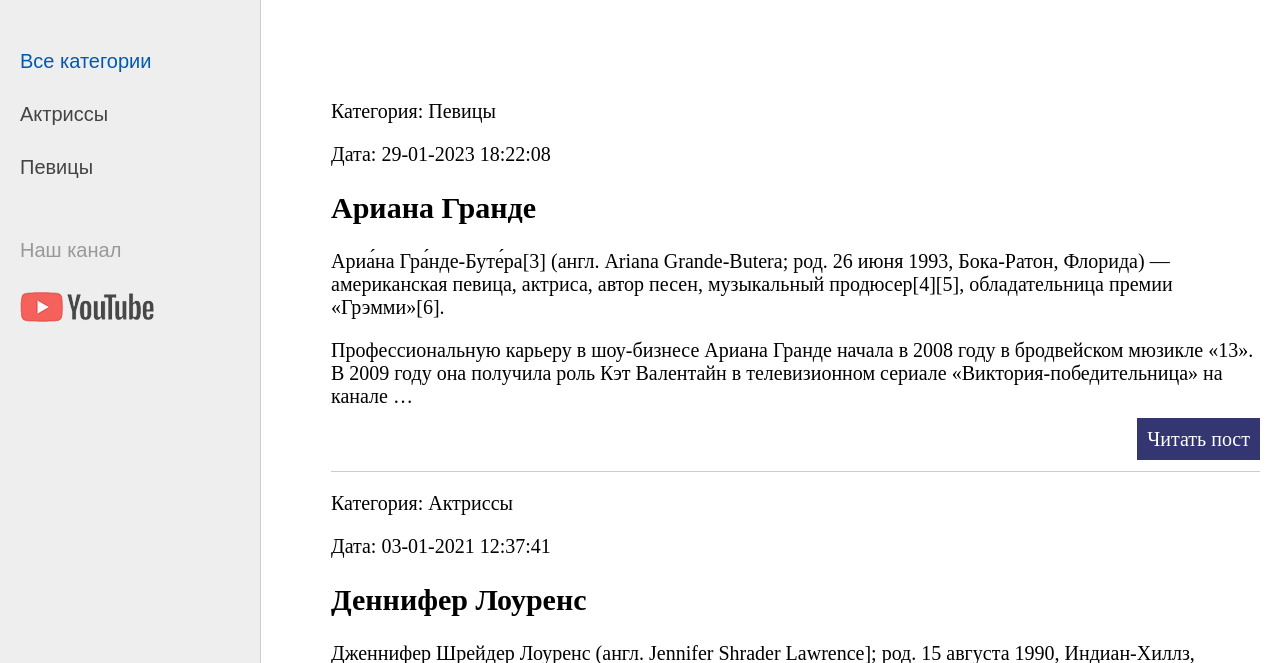
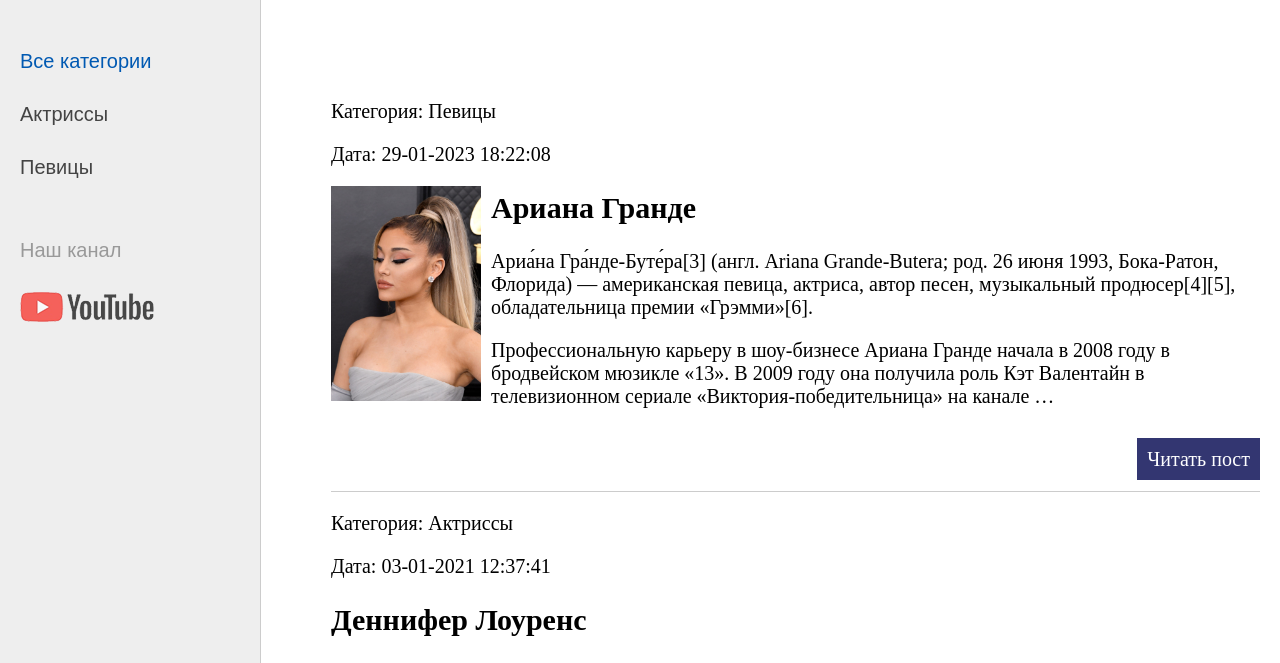
Before and after one commit to SashaKarpo/site, a Django app: page / in a window 1280 px wide. Shown: the part 60-723 px from the top of the page. Run offline with Django 3.2, Linux system fonts and the light colour scheme; data comes from the database, SQL or seed files in the repository; both versions use the stored data as it was after the commit.

Commit message:
new post with photo through admin

```diff
--- a/women/templates/women/index.html
+++ b/women/templates/women/index.html
@@ -7,6 +7,10 @@
 				<p class="first">Категория: {{p.cat}}</p>
 				<p class="last">Дата: {{p.time_update|date:"d-m-Y H:i:s"}}</p>
 			</div>
+{% if p.photo %}
+	<p><img class="img-article-left thumb" src="{{p.photo.url}}"></p>
+{% endif %}
+
 				<h2>{{p.title}}</h2>
 	{% autoescape on %}
 	{{p.content|linebreaks|truncatewords:50}}
```
Also changed, not shown: db.sqlite3, media/photos/2023/01/29/ariana.jpeg (added).
